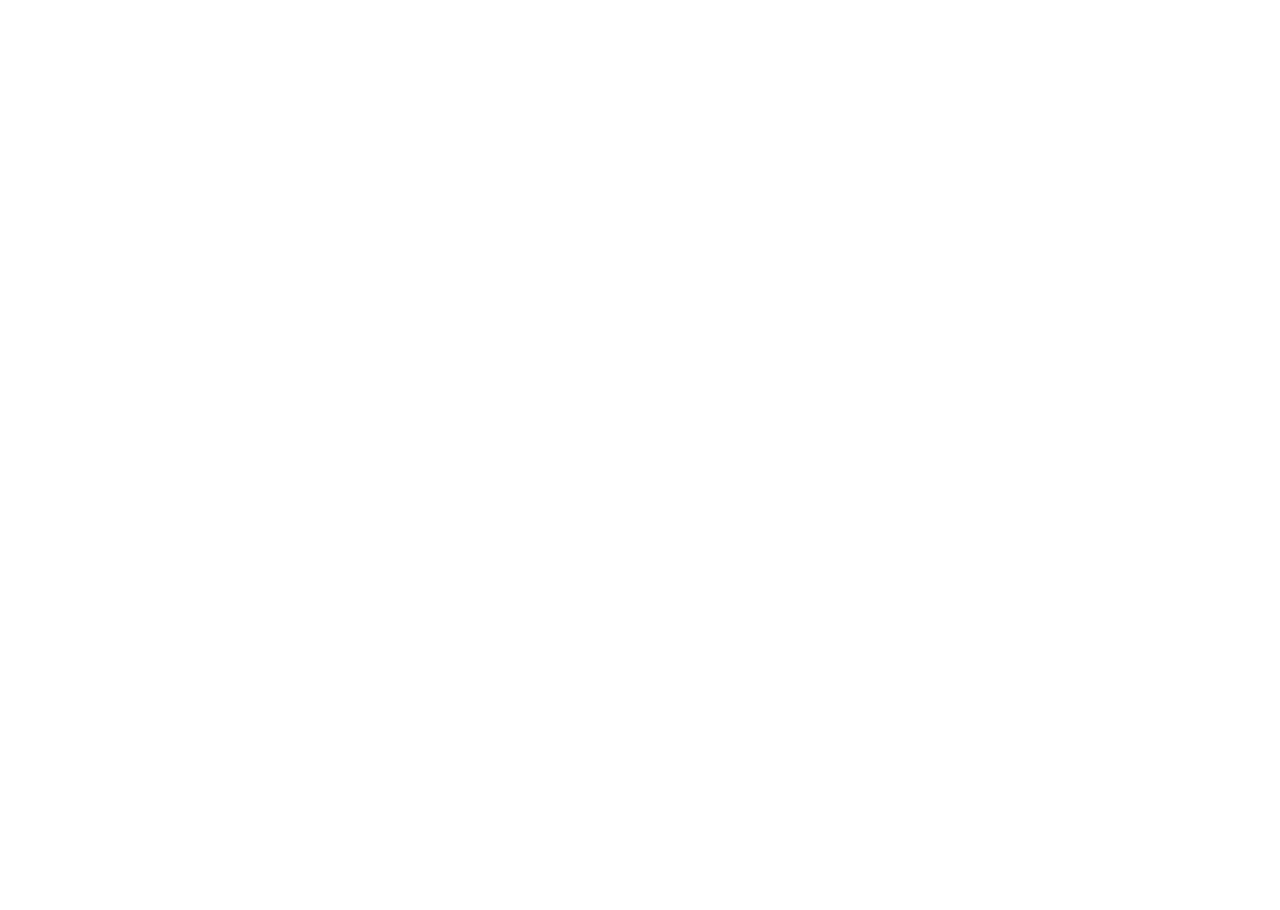
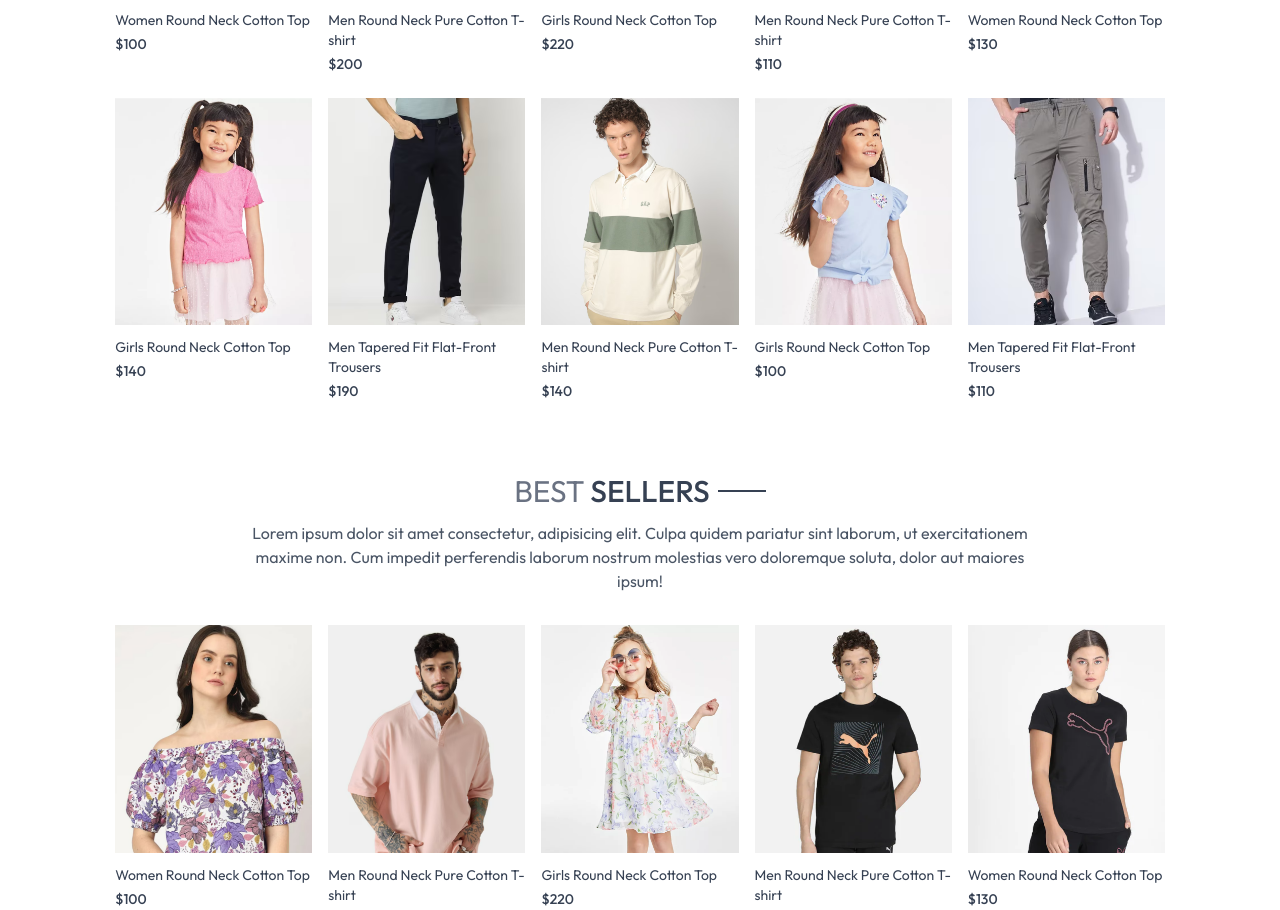
Before and after one commit to Anu252003/e-commerce-app, a React (Vite) app in the folder frontend/: page / in a window 1280 px wide. Shown: the part 956-1866 px from the top of the page. Before the commit the page ends 800 px from the top, so only its background shows below. Built offline with nearby package versions, Linux system fonts and the light colour scheme.

Commit message:
best sellers

```diff
--- /dev/null
+++ b/frontend/src/components/BestSeller.jsx
@@ -0,0 +1,41 @@
+import React, { useContext, useEffect, useState } from "react";
+import { ShopContext } from "../context/ShopContext";
+import Title from "./Title";
+import ProductItem from "./ProductItem";
+
+const BestSeller = () => {
+  const { products } = useContext(ShopContext);
+  const [bestSeller, setBestSeller] = useState([]);
+
+  useEffect(() => {
+    const bestProduct = products.filter((item) => item.bestseller);
+    setBestSeller(bestProduct.slice(0, 5));
+  }, []);
+  return (
+    <div className='my-10'>
+      <div className='text-center text-3xl py-8'>
+        <Title text1={"BEST"} text2={"SELLERS"} />
+        <p className='w-3/4 m-auto text-xs sm:text-sm md:text-base text-gray-600'>
+          Lorem ipsum dolor sit amet consectetur, adipisicing elit. Culpa quidem
+          pariatur sint laborum, ut exercitationem maxime non. Cum impedit
+          perferendis laborum nostrum molestias vero doloremque soluta, dolor
+          aut maiores ipsum!
+        </p>
+      </div>
+
+      <div className='grid grid-cols-2 sm:grid-cols-3 md:grid-cols-4 lg:grid-cols-5 gap-4 gap-y-6'>
+        {bestSeller.map((item, index) => (
+          <ProductItem
+            key={index}
+            id={item._id}
+            name={item.name}
+            image={item.image}
+            price={item.price}
+          />
+        ))}
+      </div>
+    </div>
+  );
+};
+
+export default BestSeller;
--- a/frontend/src/components/LatestCollection.jsx
+++ b/frontend/src/components/LatestCollection.jsx
@@ -1,14 +1,40 @@
-import React, { useContext } from "react";
+import React, { useContext, useEffect, useState } from "react";
 import { ShopContext } from "../context/ShopContext";
 import Title from "./Title";
+import ProductItem from "../components/ProductItem";
 
 const LatestCollection = () => {
   const { products } = useContext(ShopContext);
+
+  const [latestProducts, setLatestProducts] = useState([]);
+
+  useEffect(() => {
+    setLatestProducts(products.slice(0, 10));
+  }, []);
 
   return (
     <div className='my-10'>
       <div className='text-center py-8 text-3xl'>
         <Title text1={"LATEST"} text2={"COLLECTIONS"} />
+        <p className='w-3/4 m-auto text-xs sm:text-sm md:text-base text-gray-600'>
+          Lorem ipsum dolor sit amet consectetur adipisicing elit. Quam
+          perspiciatis autem, asperiores nisi esse, sunt officiis nostrum eius
+          earum pariatur, quidem voluptas obcaecati atque error consectetur
+          consequuntur adipisci possimus quia.
+        </p>
+      </div>
+
+      {/* rendering products */}
+      <div className='grid grid-cols-2 sm:grid-cols-3 md:grid-cols-4 lg:grid-cols-5 gap-4 gap-y-6'>
+        {latestProducts.map((item, index) => (
+          <ProductItem
+            key={index}
+            id={item._id}
+            image={item.image}
+            name={item.name}
+            price={item.price}
+          />
+        ))}
       </div>
     </div>
   );
--- a/frontend/src/components/Navbar.jsx
+++ b/frontend/src/components/Navbar.jsx
@@ -6,7 +6,9 @@ const Navbar = () => {
   const [visible, setVisible] = useState(false);
   return (
     <div className='flex items-center justify-between py-5 font-medium'>
-      <img src={assets.logo} className='w-36' alt='' />
+      <Link to='/'>
+        <img src={assets.logo} className='w-36' alt='' />
+      </Link>
 
       <ul className='hidden sm:flex gap-5 text-sm text-grey-700'>
         <NavLink to='/' className='flex flex-col items-center gap-1'>
--- /dev/null
+++ b/frontend/src/components/ProductItem.jsx
@@ -0,0 +1,26 @@
+import React, { useContext } from "react";
+import { ShopContext } from "../context/ShopContext";
+import { Link } from "react-router-dom";
+
+const ProductItem = ({ id, image, name, price }) => {
+  const { currency } = useContext(ShopContext);
+
+  return (
+    <Link className='text-gray-700 cursor-pointer' to={`/product/${id}`}>
+      <div className='overflow-hidden'>
+        <img
+          className='hover:scale-110 transition ease-in-out'
+          src={image[0]}
+          alt=''
+        />
+      </div>
+      <p className='pt-3 pb-1 text-sm'>{name}</p>
+      <p className='text-sm font-medium'>
+        {currency}
+        {price}
+      </p>
+    </Link>
+  );
+};
+
+export default ProductItem;
--- a/frontend/src/index.css
+++ b/frontend/src/index.css
@@ -15,3 +15,10 @@ a.active hr {
   font-weight: 400;
   font-style: normal;
 }
+
+@media (max-width: 640px) {
+  a.active {
+    background-color: black;
+    color: white;
+  }
+}
--- a/frontend/src/pages/Home.jsx
+++ b/frontend/src/pages/Home.jsx
@@ -1,12 +1,14 @@
 import React from "react";
 import Hero from "../components/Hero";
 import LatestCollection from "../components/LatestCollection";
+import BestSeller from "../components/BestSeller";
 
 const Home = () => {
   return (
     <div>
       <Hero />
       <LatestCollection />
+      <BestSeller />
     </div>
   );
 };
```
